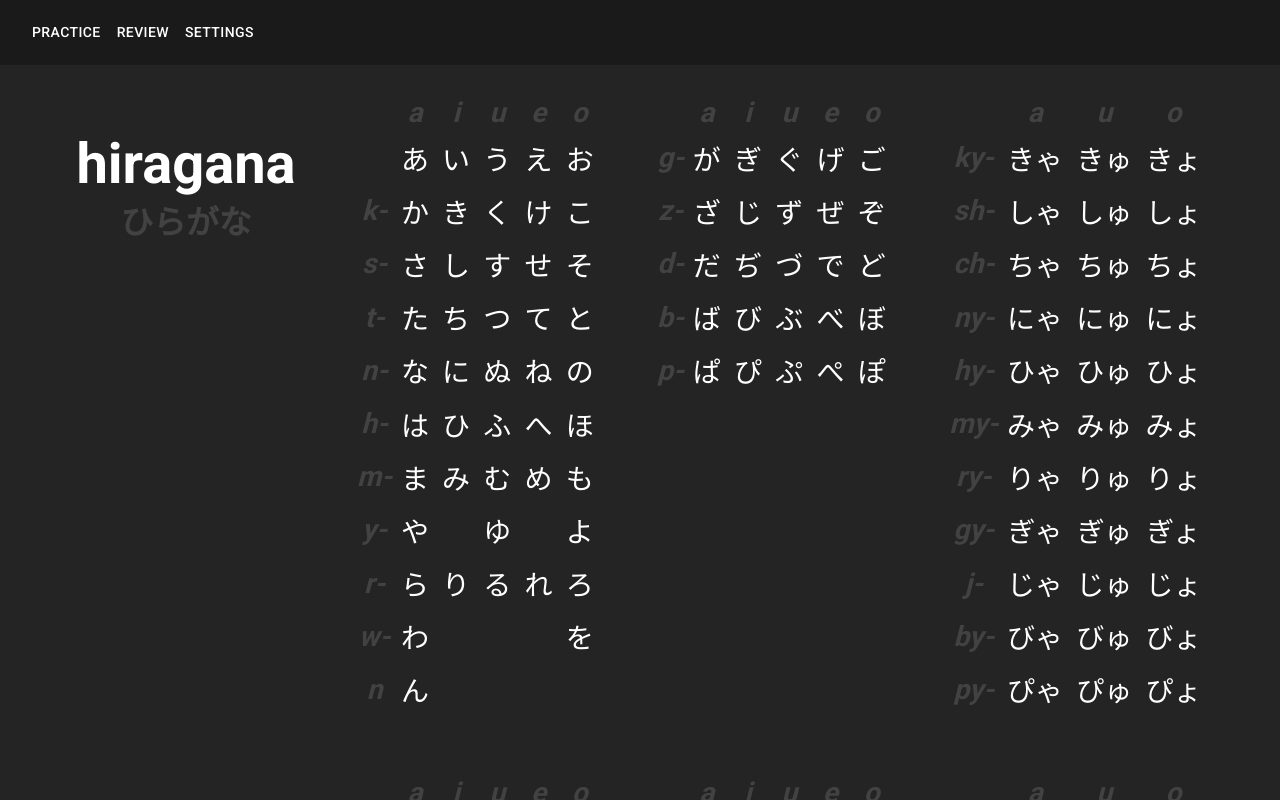
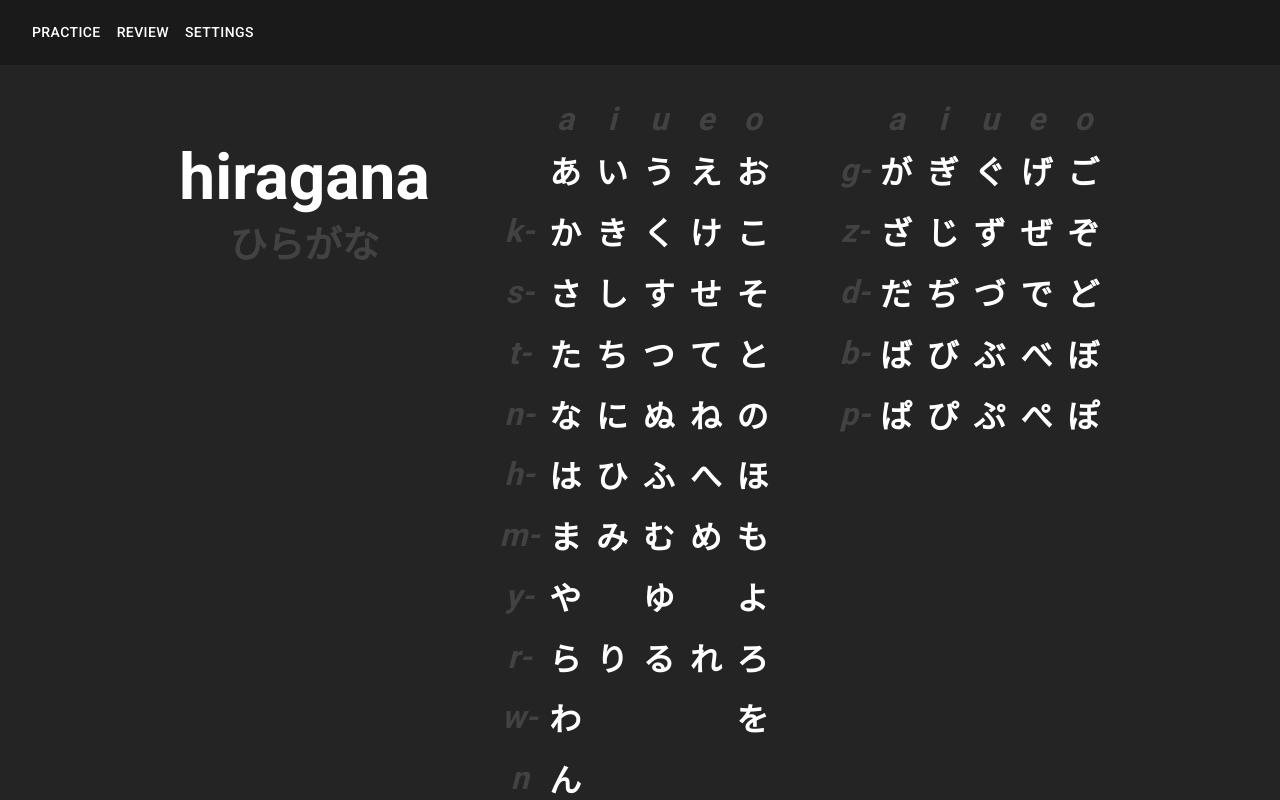
Before and after one commit to digitmancer/kana, a Next.js app: page / in a window 1280 px wide. Both pictures are taken after a click on the button "REVIEW". Shown: the top 800 px of the page. Built offline with nearby package versions, Linux system fonts and the light colour scheme.

Commit message:
Include fonts in project

```diff
--- a/package.json
+++ b/package.json
@@ -14,6 +14,8 @@
   "dependencies": {
     "@emotion/react": "^11.11.1",
     "@emotion/styled": "^11.11.0",
+    "@fontsource/noto-sans-jp": "^5.0.11",
+    "@fontsource/roboto": "^5.0.8",
     "@mui/material": "^5.14.11",
     "next": "^13.4.19",
     "react": "^18.2.0",
--- a/pages/_app.jsx
+++ b/pages/_app.jsx
@@ -1,5 +1,11 @@
 import React from 'react';
 import Head from 'next/head';
+import '@fontsource/noto-sans-jp/500.css';
+import '@fontsource/noto-sans-jp/600.css';
+import '@fontsource/roboto/300.css';
+import '@fontsource/roboto/400.css';
+import '@fontsource/roboto/500.css';
+import '@fontsource/roboto/700.css';
 import '../styles/global.scss';
 
 export default function KanaCoach({ Component, pageProps })
--- a/pages/_document.jsx
+++ b/pages/_document.jsx
@@ -7,20 +7,6 @@ export default function Document()
       <Head>
         <meta charSet="utf-8" />
         <link rel="icon" type="image/x-icon" href="favicon.ico" />
-        <link rel="preconnect" href="https://fonts.googleapis.com" />
-        <link rel="preconnect" href="https://fonts.gstatic.com" crossorigin />
-        <link
-          href="https://fonts.googleapis.com/css2?family=Roboto:wght@300;400;500;600;700&display=swap"
-          rel="stylesheet"
-        />
-        <link
-          href="https://fonts.googleapis.com/css2?family=Noto+Sans+JP&family=Roboto:wght@100&display=swap"
-          rel="stylesheet"
-        />
-        <link
-          href="https://fonts.googleapis.com/icon?family=Material+Icons"
-          rel="stylesheet"
-        />
       </Head>
       <body>
         <Main />
--- a/pages/index.jsx
+++ b/pages/index.jsx
@@ -1,13 +1,10 @@
-import { createContext, useState } from 'react';
+import { useState } from 'react';
 import dynamic from 'next/dynamic';
 import Header from '../src/components/header';
 import KanaQuiz from '../src/components/kanaQuiz';
 import KanaTables from '../src/components/kanaTables';
 import Settings from '../src/components/settings';
 import { ConfigProvider } from '../src/components/configProvider';
-
-const AppContext = createContext({
-});
 
 function PracticePage()
 {
--- a/src/components/configProvider.jsx
+++ b/src/components/configProvider.jsx
@@ -1,6 +1,6 @@
 import { createContext, useState } from 'react';
 
-const ConfigContext = createContext(null);
+const ConfigContext = createContext();
 
 function ConfigProvider({ children })
 {
--- a/src/components/kanaQuiz.jsx
+++ b/src/components/kanaQuiz.jsx
@@ -17,13 +17,8 @@ function AnswerField({ containerRef, romaji, onRightAnswer })
     const focusInput = () => inputRef.current.focus({ preventScroll: true });
     const container = containerRef.current;
     container.addEventListener('click', focusInput);
-    document.body.style.overflow = 'hidden';
 
-    return () =>
-    {
-      container.removeEventListener('click', focusInput);
-      document.body.style.overflow = 'auto';
-    }
+    return () => container.removeEventListener('click', focusInput);
   }, []);
 
   const handleInput = (event) =>
--- a/styles/global.scss
+++ b/styles/global.scss
@@ -1,8 +1,9 @@
 body {
   height: 100vh;
+  margin: 0;
   background-color: #242424;
-  color: #fff;
-  margin: 0;
+  font-family: 'Roboto', sans-serif;
+  color: white;
 }
 
 .header {
@@ -20,7 +21,6 @@ body {
   border-color: rgba(42, 42, 42, 0.08);
   border-width: 0px 0px thin;
   box-shadow: none;
-  color: rgb(157, 168, 183);
 
   button:hover {
     background-color: #202020;
@@ -44,6 +44,7 @@ body {
   text-align: center;
   white-space: nowrap;
   font-family: 'Noto Sans JP', sans-serif;
+  font-weight: 500;
   font-size: 50vmin;
 }
 
@@ -52,7 +53,6 @@ body {
   min-height: 1.5em;
   text-align: center;
   color: white;
-  font-family: 'Roboto', sans-serif;
   font-size: 10vmin;
   background-color: transparent;
   border: none;
@@ -67,9 +67,7 @@ body {
   align-items: flex-start;
   justify-content: center;
   text-align: center;
-  font-family: 'Noto Sans JP', sans-serif;
-  font-family: 'Roboto', monospace;
-  font-size: 28px;
+  font-size: 32px;
   user-select: none;
 
   h1 {
@@ -79,6 +77,8 @@ body {
   h3 {
     height: 0.5em;
     color: #424242;
+    font-family: 'Noto Sans JP', sans-serif;
+    font-weight: 600;
   }
   th {
     color: #424242;
@@ -86,6 +86,8 @@ body {
   }
   td {
     padding: 0.2em;
+    font-family: 'Noto Sans JP', sans-serif;
+    font-weight: 600;
   }
   td:hover {
     color: #999999;
```
Also changed, not shown: 1 other file (tests, documents, lock files or other folders).
